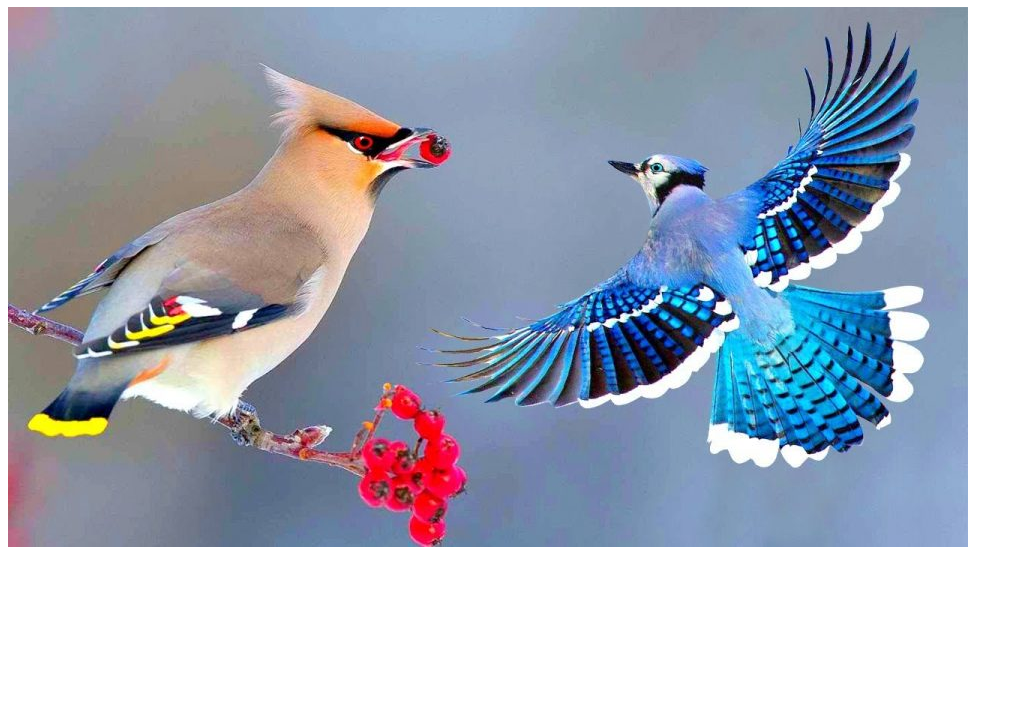
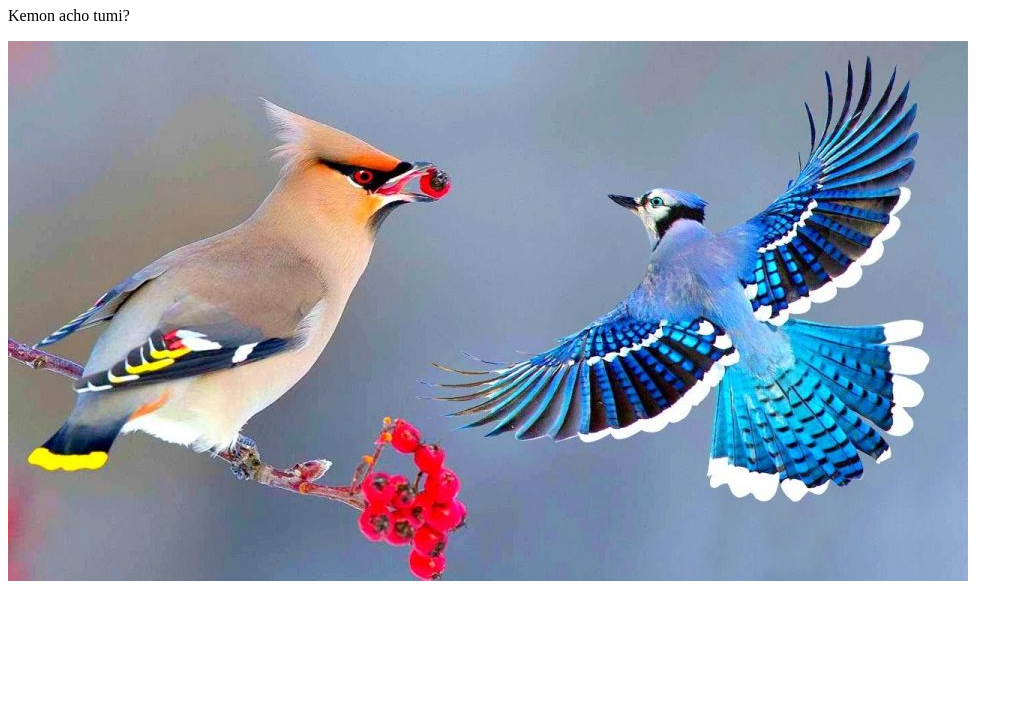
Before and after one commit to AzmaryZannatAurin/Folder, a plain HTML site: page index.html in a window 1280 px wide. Shown: the part 73-800 px from the top of the page, without its empty margins (0-1023 px from the left). Drawn offline with Linux system fonts and the light colour scheme.

Commit message:
Added a paragraph

```diff
--- a/index.html
+++ b/index.html
@@ -8,6 +8,7 @@
 </head>
 <body>
     <h1> Hello! </h1>
+    <p> Kemon acho tumi? </p>
     <img src = 'image-51.png' alt = "">
 </body>
 </html>
```
